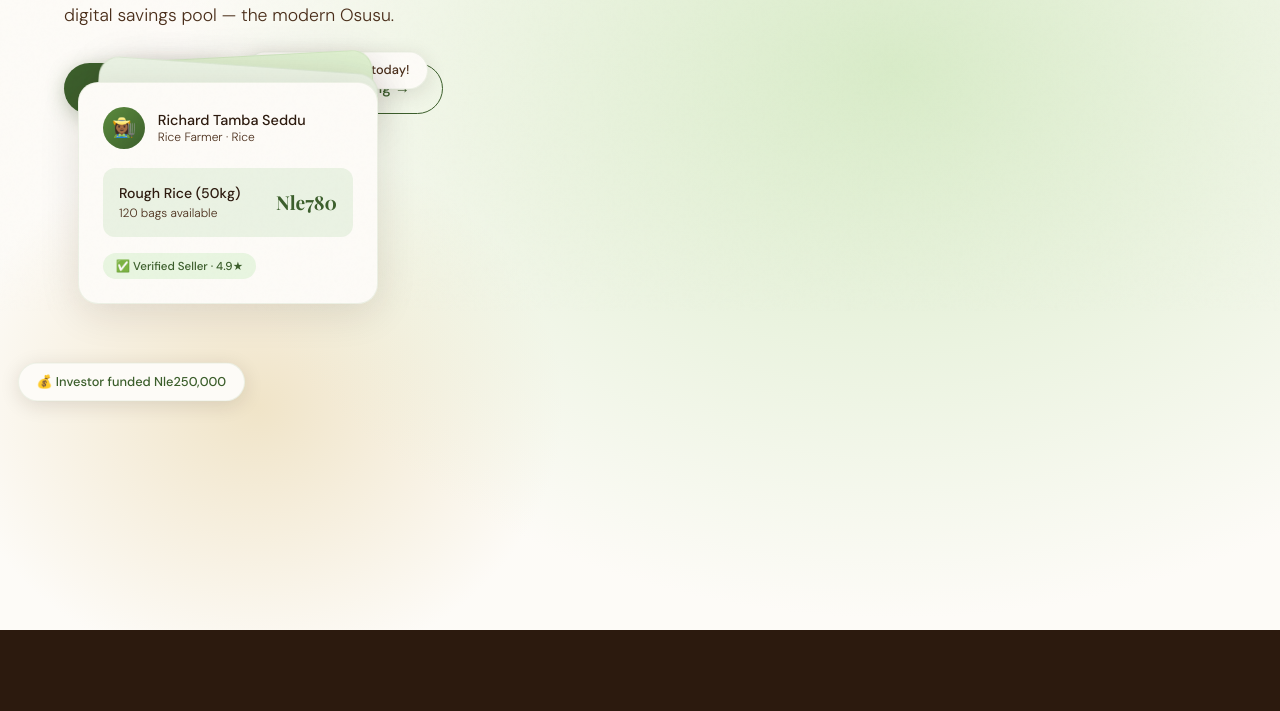
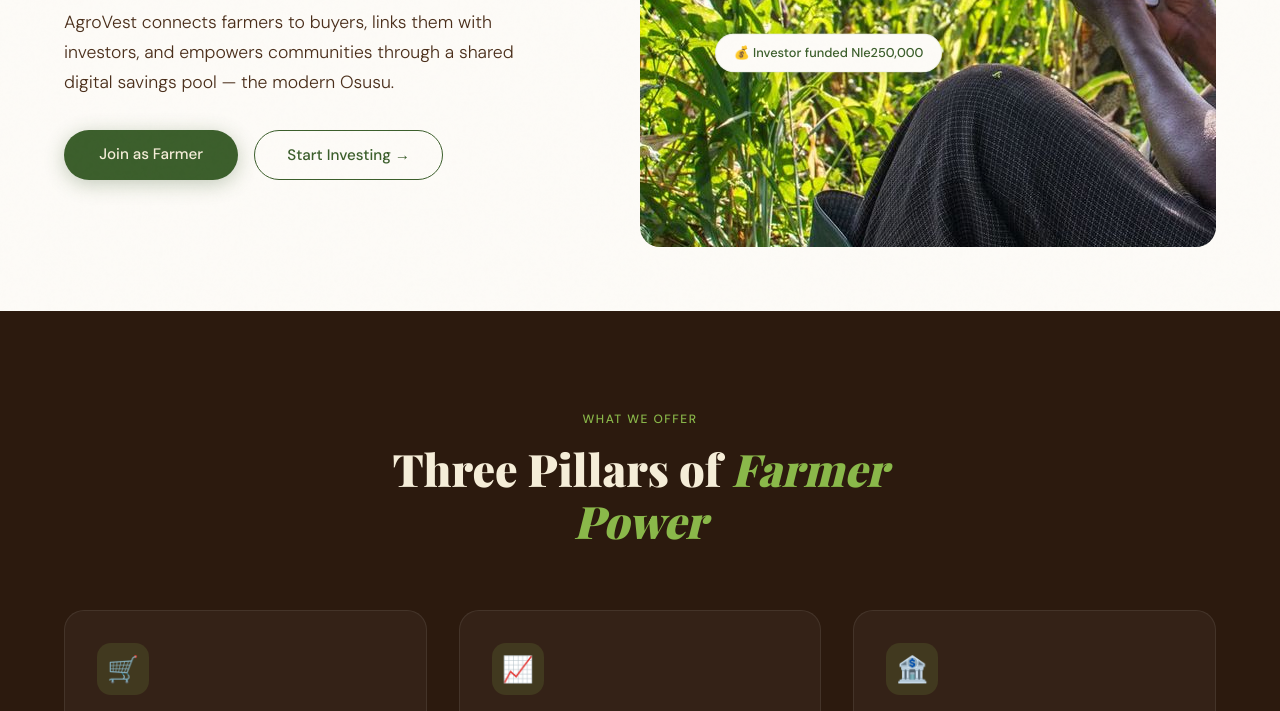
Before and after one commit to jambrosefarmer-pixel/AgroVest_project_bsem1203_group_project, a plain HTML site: page Html_floder/index.html in a window 1280 px wide. Shown: the part 489-1200 px from the top of the page. Drawn offline with nearby package versions, Linux system fonts and the light colour scheme; a web font is replaced by a local one.

Commit message:
Resolve issues with image rendering

```diff
--- a/Html_floder/index.html
+++ b/Html_floder/index.html
@@ -21,7 +21,7 @@
 
   <!-- HERO -->
   <section class="hero">
-    <div class="hero-bg"></div>
+    <!-- <div class="hero-bg"></div> -->
 
     <div class="hero-left">
       <div class="hero-tag">WELCOME <br> Agro Vest</div>
@@ -40,6 +40,7 @@
         <a href="create.html" class="btn-primary">Join as Farmer</a>
         <a href="create.html" class="btn-secondary">Start Investing →</a>
       </div>
+    </div>
 
     <div class="hero-right">
       <div class="hero-card-stack">
@@ -190,9 +191,9 @@
         <h2>Empowering farmers and connecting investors with opportunities to build wealth and support the food industry in Sierra Leone.</h2>
 
         <ul>
-          <li><a href="#"><img src="/images/icons8-facebook-30.png" alt=""></a></li>
-          <li><a href="#"><img src="/images/icons8-whatsapp-30.png" alt=""></a></li>
-          <li><a href="#"><img src="/images/icons8-x-30.png" alt=""></a></li>
+          <li><a href="#"><img src="/AgroVest_project_bsem1203_group_project/images/icons8-facebook-30.png" alt=""></a></li>
+          <li><a href="#"><img src="/AgroVest_project_bsem1203_group_project/images/icons8-whatsapp-30.png" alt=""></a></li>
+          <li><a href="#"><img src="/AgroVest_project_bsem1203_group_project/images/icons8-x-30.png" alt=""></a></li>
         </ul>
 
         <button class="top-footer-left-btn"><a href="#top">Back To Top</a></button>
--- a/css_floder/landing_page.css
+++ b/css_floder/landing_page.css
@@ -79,12 +79,14 @@
     /* ── HERO ── */
     .hero {
       min-height: 100vh;
-      display: grid;
-      grid-template-columns: 1fr 1fr;
+      display: flex;
+      justify-content: space-between;
+      /* grid-template-rows: 1fr 1fr; */
       padding: 7rem 4rem 4rem;
       gap: 2rem;
-      position: relative;
+      /* position: relative; */
       overflow: hidden;
+
     }
 
     .hero-bg {
@@ -201,16 +203,17 @@
     /* ── HERO RIGHT (visual) ── */
     .hero-right {
       position: relative; z-index: 1;
-      background-image: url("/images/bg_landing_page.jpg");
+      background-image: url("/AgroVest_project_bsem1203_group_project/images/bg_landing_page.jpg");
       background-repeat: no-repeat;
-      display: flex; align-items: center; justify-content: center;
+      /* display: flex; align-items: center; justify-content: center; */
       border-radius: 20px;
+      width: 50%;
     }
 
     .hero-card-stack {
       position: relative; width: 340px; height: 420px;
-      right: 100px;
-      bottom: 100px;
+      left: 20%;
+      top: 15%;
     }
 
     .card {
```
Also changed, not shown: Html_floder/contact.html (+3 -3 lines), images/bg_landing_page.jpg (added), images/icons8-facebook-30.png (added), images/icons8-whatsapp-30.png (added), images/icons8-x-30.png (added).
